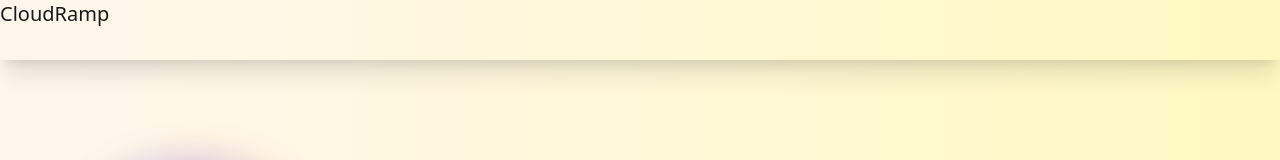
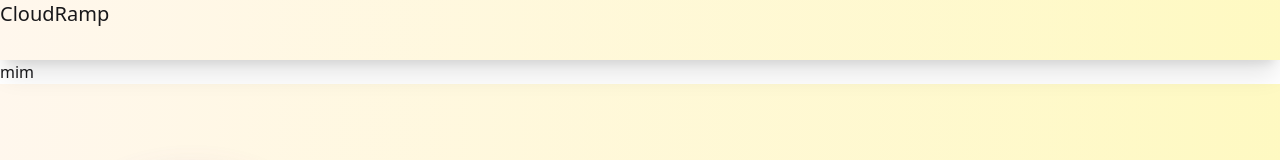
Before and after one commit to Mim-dot/My-Portfolio-, a React (Vite) app: page / in a window 1280 px wide. Shown: the top 160 px of the page. Built offline with nearby package versions, Linux system fonts and the light colour scheme.

Commit message:
first commit

```diff
--- a/src/Pages/Nav.jsx
+++ b/src/Pages/Nav.jsx
@@ -8,6 +8,7 @@ const Nav = () => {
    CloudRamp
   </a>
 </div>
+<p className="">mim</p>
         </div>
     );
 };
```
